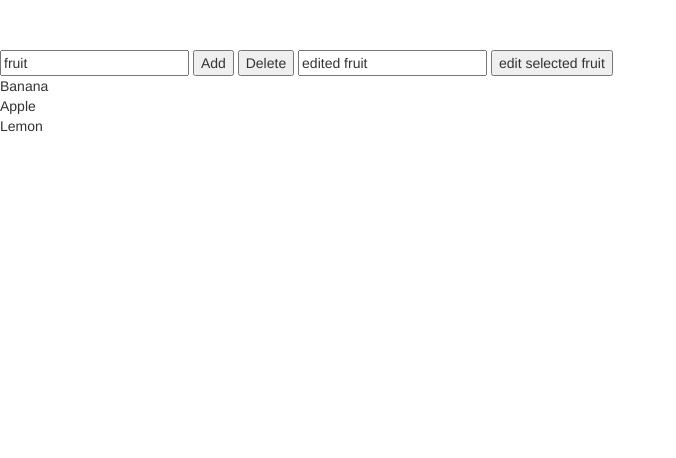
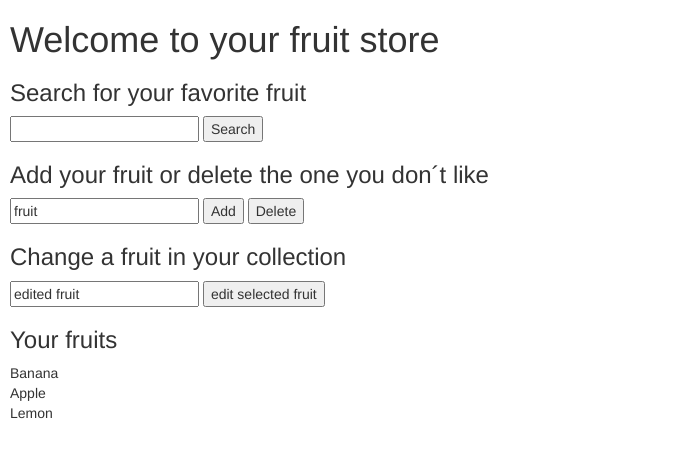
Before and after one commit to mb2607/SWAAssignment, a plain HTML site: page index.html in a window 1280 px wide. Shown: the whole page, without its empty margins (0-676 px from the left). Drawn offline with nearby package versions, Linux system fonts and the light colour scheme.

Commit message:
Added css styling, some text and input

```diff
--- a/css/main.css
+++ b/css/main.css
@@ -1,5 +1,18 @@
+#greating {
+    margin: 10px
+}
+.search {
+    margin: 10px
+}
 
+.addDelete {
+    margin: 10px
+}
 
-/* ==========================================================================
-   Author's custom styles
-   ========================================================================== */
+.edit {
+    margin: 10px
+}
+
+.fruits {
+    margin: 10px
+}
--- a/index.html
+++ b/index.html
@@ -9,14 +9,7 @@
         <title></title>
         <meta name="description" content="">
         <meta name="viewport" content="width=device-width, initial-scale=1">
-
         <link rel="stylesheet" href="css/bootstrap.min.css">
-        <style>
-            body {
-                padding-top: 50px;
-                padding-bottom: 20px;
-            }
-        </style>
         <link rel="stylesheet" href="css/bootstrap-theme.min.css">
         <link rel="stylesheet" href="css/main.css">
 
@@ -28,13 +21,32 @@
 
     </head>
     <body>
+        <div id="greating">
+            <h1>Welcome to your fruit store</h1>
+        </div>
+        <div>
+            <div class="search">
+                <h3>Search for your favorite fruit</h3>
+                <input type="text" id="search">
+                <button id="buttonSearch">Search</button>
+            </div>
+            <div class="addDelete">
+                <h3>Add your fruit or delete the one you don´t like</h3>
+                <input type="text" id="textInput" value="fruit" required>
+                <button id="buttonAdd">Add</button>
+                <button id="buttonDelete">Delete</button>
+            </div>
+            <div class="edit">
+                <h3>Change a fruit in your collection</h3>
+                <input type="text" id="editInput" value="edited fruit">
+                <button id="buttonEdit">edit selected fruit</button>
+            </div>
+            <div class="fruits">
+                <h3>Your fruits</h3>
+                <table id="fruitsTable"></table>
+            </div>
+        </div>
 
-        <input type="text" id="textInput" value="fruit" required>
-        <button id="buttonAdd">Add</button>
-        <button id="buttonDelete">Delete</button>
-        <input type="text" id="editInput" value="edited fruit">
-        <button id="buttonEdit">edit selected fruit</button>
-        <table id="fruitsTable"></table>
 
 
 
--- a/js/model.js
+++ b/js/model.js
@@ -6,12 +6,11 @@ function Model() {
 
     this.add = function(fruit)
     {
-            fruits.push(fruit);
+        fruits.push(fruit);
     }
 
     this.deleteByName = function(fruit)
     {
-
         fruits.splice(fruits.indexOf(fruit), 1);
     }
 
--- a/js/view.js
+++ b/js/view.js
@@ -2,7 +2,6 @@ function View() {
     "use strict";
 
     var table = document.getElementById('fruitsTable');
-
     var updateFullTable = function(){
          var fruits = controller.show();
 
```
